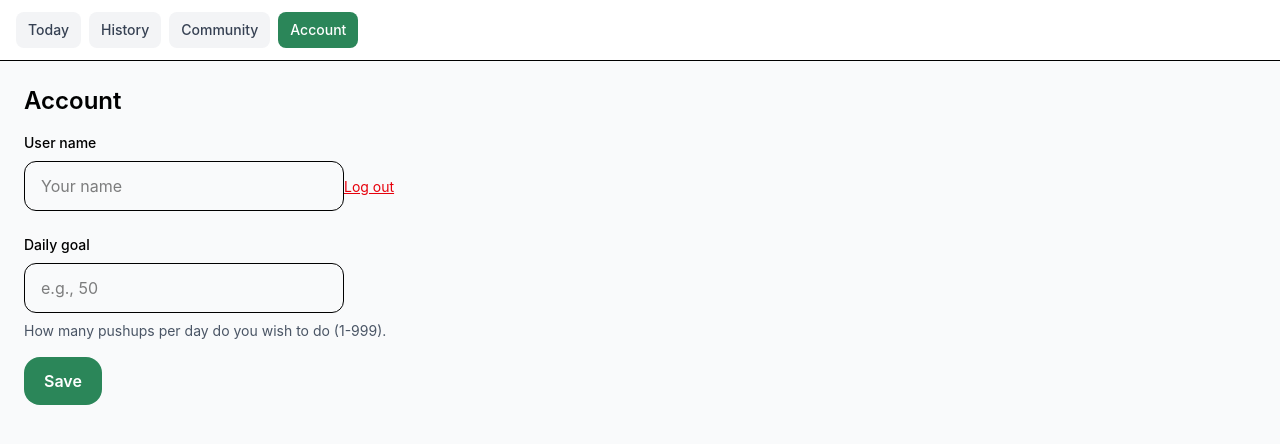
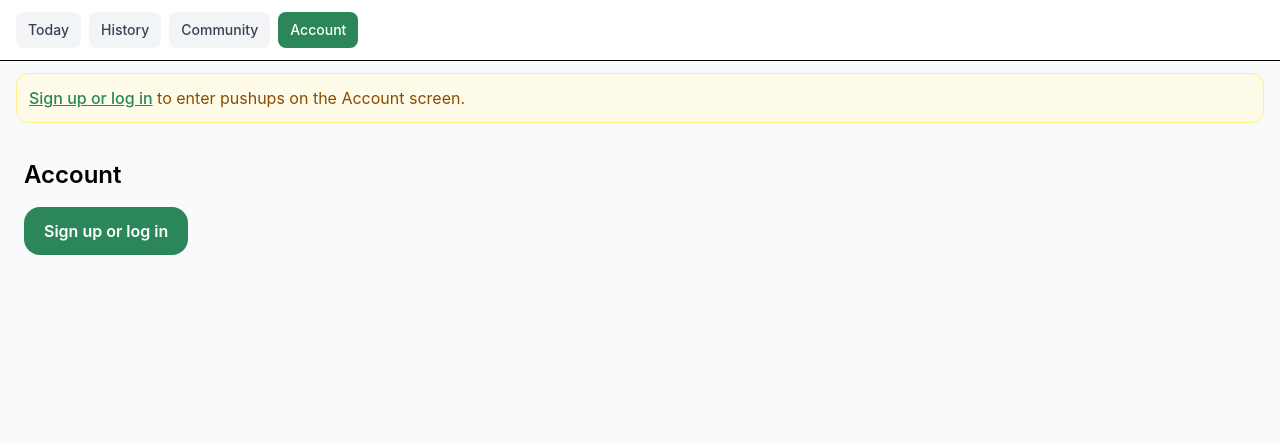
Before and after one commit to a3b7/Bolt-Push, a React (Vite) app: page / in a window 1280 px wide. Both pictures are taken after a click on the button "Account". Shown: the top 444 px of the page. Built offline with nearby package versions, Linux system fonts and the light colour scheme.

Commit message:
feat: add non-authenticated state, make logout possible

```diff
--- a/src/App.tsx
+++ b/src/App.tsx
@@ -1,10 +1,23 @@
-import { useState } from 'react'
+import { useEffect, useState } from 'react'
 import TodayTab from './tabs/Today'
 import HistoryTab from './tabs/History'
 import CommunityTab from './tabs/Community'
 import AccountTab from './tabs/Account'
+import { supabase, startGoogle } from './lib/supabase'
+
+function useAuth() {
+  const [session, setSession] = useState<Awaited<ReturnType<typeof supabase.auth.getSession>>['data']['session'] | null>(null)
+  const [loading, setLoading] = useState(true)
+  useEffect(() => {
+    supabase.auth.getSession().then(({ data }) => { setSession(data.session); setLoading(false) })
+    const { data: sub } = supabase.auth.onAuthStateChange((_e, s) => setSession(s))
+    return () => sub.subscription.unsubscribe()
+  }, [])
+  return { isAuthed: !!session, loading }
+}
 
 export default function App() {
+  const { isAuthed } = useAuth()
   const [tab, setTab] = useState<'today'|'history'|'community'|'account'>('today')
 
   return (
@@ -28,10 +41,20 @@ export default function App() {
         ))}
       </nav>
 
-      {tab === 'today' && <TodayTab />}
+      {/* Non-auth banner as requested */}
+      {!isAuthed && (
+        <div className="mx-4 my-3 rounded-xl border border-yellow-200 bg-yellow-50 text-yellow-800 p-3">
+          <button onClick={() => startGoogle()} className="text-primary underline font-medium">
+            Sign up or log in
+          </button>{' '}
+          to enter pushups on the Account screen.
+        </div>
+      )}
+
+      {tab === 'today' && <TodayTab isAuthed={isAuthed} onAuthClick={startGoogle} />}
       {tab === 'history' && <HistoryTab />}
       {tab === 'community' && <CommunityTab />}
-      {tab === 'account' && <AccountTab />}
+      {tab === 'account' && <AccountTab isAuthed={isAuthed} onAuthClick={startGoogle} />}
     </div>
   )
 }
--- a/src/lib/supabase.ts
+++ b/src/lib/supabase.ts
@@ -1,7 +1,8 @@
 import { createClient } from '@supabase/supabase-js'
 
 export const supabase = createClient(
-import.meta.env.VITE_SUPABASE_URL!, import.meta.env.VITE_SUPABASE_ANON_KEY!
+  import.meta.env.VITE_SUPABASE_URL!,
+  import.meta.env.VITE_SUPABASE_ANON_KEY!
 )
 
 // Helpers for YYYY-MM-DD (local time)
@@ -11,7 +12,15 @@ export function dateKey(d: Date): string {
   const day = String(d.getDate()).padStart(2, '0')
   return `${y}-${m}-${day}`
 }
+export const todayKey = () => dateKey(new Date())
 
-export function todayKey(): string {
-  return dateKey(new Date())
+// Start Google OAuth and force account picker
+export function startGoogle() {
+  return supabase.auth.signInWithOAuth({
+    provider: 'google',
+    options: {
+      queryParams: { prompt: 'select_account' },
+      redirectTo: window.location.origin,
+    },
+  })
 }
--- a/src/tabs/Account.tsx
+++ b/src/tabs/Account.tsx
@@ -1,66 +1,63 @@
 import { useEffect, useState } from 'react'
 import { supabase } from '../lib/supabase'
 
-export default function AccountTab() {
-  const [goal, setGoal] = useState<string>('')   // 1–999
+export default function AccountTab({ isAuthed, onAuthClick }: { isAuthed: boolean; onAuthClick: () => void }) {
+  const [goal, setGoal] = useState<string>('')   // 1-999
   const [name, setName] = useState<string>('')   // display name
   const [saving, setSaving] = useState(false)
 
   useEffect(() => {
+    if (!isAuthed) return
     ;(async () => {
       const { data: userRes } = await supabase.auth.getUser()
       const user = userRes?.user
       if (!user) return
-
       const { data: prof } = await supabase
-        .from('profiles')
-        .select('daily_goal, display_name')
-        .eq('user_id', user.id)
-        .maybeSingle()
-
+        .from('profiles').select('daily_goal, display_name').eq('user_id', user.id).maybeSingle()
       if (prof?.daily_goal) setGoal(String(prof.daily_goal))
       setName(prof?.display_name ?? (user.user_metadata?.full_name ?? user.email ?? ''))
     })()
-  }, [])
+  }, [isAuthed])
 
   async function saveAll() {
-    if (goal === '') {
-      alert('Please enter a daily goal (1-999).')
-      return
-    }
+    if (!isAuthed) return
+    if (goal === '') { alert('Please enter a daily goal (1-999).'); return }
     const n = Number(goal)
-    if (!Number.isInteger(n) || n < 1 || n > 999) {
-      alert('Daily goal must be a whole number between 1 and 999.')
-      return
-    }
+    if (!Number.isInteger(n) || n < 1 || n > 999) { alert('Daily goal must be 1–999.'); return }
     const trimmed = (name ?? '').trim()
-    if (!trimmed) {
-      alert('Please enter a user name.')
-      return
-    }
+    if (!trimmed) { alert('Please enter a user name.'); return }
 
     setSaving(true)
     const { data: userRes } = await supabase.auth.getUser()
     const user = userRes?.user
-    if (!user) {
-      setSaving(false)
-      return
-    }
-
-    const { error } = await supabase.from('profiles').upsert({
-      user_id: user.id,
-      daily_goal: n,
-      display_name: trimmed,
-    })
+    if (!user) { setSaving(false); return }
+    const { error } = await supabase.from('profiles').upsert({ user_id: user.id, daily_goal: n, display_name: trimmed })
     setSaving(false)
     if (error) alert('Could not save.')
   }
 
   async function logOut() {
     await supabase.auth.signOut()
+    // After sign-out, App will render non-auth state; force a hard reload to clear any in-memory state.
     window.location.assign('/')
   }
 
+  // NON-AUTH VIEW
+  if (!isAuthed) {
+    return (
+      <div className="p-6 space-y-4">
+        <h1 className="text-2xl font-semibold">Account</h1>
+        <button
+          className="bg-primary hover:bg-primary/90 text-white font-semibold px-5 py-3 rounded-2xl transition"
+          onClick={onAuthClick}
+        >
+          Sign up or log in
+        </button>
+      </div>
+    )
+  }
+
+  // AUTH VIEW
   return (
     <div className="p-6 space-y-4">
       <h1 className="text-2xl font-semibold">Account</h1>
@@ -74,11 +71,7 @@ export default function AccountTab() {
           onChange={(e) => setName(e.target.value)}
           placeholder="Your name"
         />
-        <button
-          type="button"
-          onClick={logOut}
-          className="text-red-600 text-sm underline mt-1"
-        >
+        <button type="button" onClick={logOut} className="text-red-600 text-sm underline mt-1">
           Log out
         </button>
       </div>
@@ -86,18 +79,13 @@ export default function AccountTab() {
       <div className="space-y-2">
         <label className="block text-sm font-medium">Daily goal</label>
         <input
-          type="number"
-          inputMode="numeric"
-          min={1}
-          max={999}
-          step={1}
-          placeholder="e.g., 50"
+          type="number" inputMode="numeric" min={1} max={999} step={1} placeholder="e.g., 50"
           className="w-full max-w-xs border rounded-xl px-4 py-3 outline-none focus:ring-2 focus:ring-primary/40"
           value={goal}
           onChange={(e) => setGoal(e.target.value)}
         />
         <p className="text-sm text-gray-600">
-          How many pushups per day do you wish to do (1-999).
+          How many pushups per day do you wish to do (1–999).
         </p>
       </div>
 
@@ -106,7 +94,7 @@ export default function AccountTab() {
         onClick={saveAll}
         disabled={saving}
       >
-        {saving ? 'Saving...' : 'Save'}
+        {saving ? 'Saving…' : 'Save'}
       </button>
     </div>
   )
--- a/src/tabs/Today.tsx
+++ b/src/tabs/Today.tsx
@@ -1,80 +1,66 @@
 import { useEffect, useState } from 'react'
 import { supabase, todayKey } from '../lib/supabase'
 
-export default function TodayTab() {
-  const [value, setValue] = useState<string>('0') // shows 0 before entry
+export default function TodayTab({ isAuthed, onAuthClick }: { isAuthed: boolean; onAuthClick: () => void }) {
+  const [value, setValue] = useState<string>('0')
   const [saving, setSaving] = useState(false)
   const [goal, setGoal] = useState<number | null>(null)
 
-  // Load existing entry for today + daily goal
+  // Load today's entry + goal only if authed
   useEffect(() => {
-    (async () => {
-      const { data: userRes } = await supabase.auth.getUser()
-      if (!userRes?.user) return
-
+    if (!isAuthed) return
+    ;(async () => {
       const { data: entry } = await supabase
         .from('pushup_entries')
         .select('count')
         .eq('entry_date', todayKey())
         .maybeSingle()
-
       if (entry?.count != null) setValue(String(entry.count))
 
-      const { data: prof } = await supabase
-        .from('profiles')
-        .select('daily_goal')
-        .eq('user_id', userRes.user.id)
-        .maybeSingle()
+      const { data: userRes } = await supabase.auth.getUser()
+      if (userRes?.user) {
+        const { data: prof } = await supabase
+          .from('profiles').select('daily_goal').eq('user_id', userRes.user.id).maybeSingle()
+        if (prof?.daily_goal) setGoal(prof.daily_goal)
+      }
+    })()
+  }, [isAuthed])
 
-      if (prof?.daily_goal) setGoal(prof.daily_goal)
-    })()
-  }, [])
-
-  const onFocus = () => {
-    if (value === '0') setValue('')
-  }
-  const onBlur = () => {
-    if (value === '') setValue('0')
-  }
+  const onFocus = () => { if (value === '0') setValue('') }
+  const onBlur = () => { if (value === '') setValue('0') }
 
   const onSave = async () => {
+    if (!isAuthed) return
     const n = Number(value)
-    if (!Number.isFinite(n) || n < 0 || !Number.isInteger(n)) {
-      alert('Please enter a whole number (0 or more).')
-      return
-    }
+    if (!Number.isFinite(n) || n < 0 || !Number.isInteger(n)) { alert('Please enter a whole number (0 or more).'); return }
     setSaving(true)
     const { data: userRes } = await supabase.auth.getUser()
     const user = userRes?.user
     if (!user) { setSaving(false); return }
-
-    const { error } = await supabase
-      .from('pushup_entries')
-      .upsert({ user_id: user.id, entry_date: todayKey(), count: n })
-      .select()
+    const { error } = await supabase.from('pushup_entries').upsert({
+      user_id: user.id, entry_date: todayKey(), count: n
+    })
     setSaving(false)
-    if (error) {
-      alert('Could not save today’s push-ups.')
-    } else {
-      // optional: show a toast
-    }
+    if (error) alert('Could not save today’s push-ups.')
   }
 
   return (
     <div className="p-6 space-y-4">
       <h1 className="text-2xl font-semibold">My pushups today</h1>
 
+      {!isAuthed && (
+        <p className="text-sm text-gray-700">
+          <button onClick={onAuthClick} className="text-primary underline font-medium">Sign up or log in</button>
+          {' '}to enter pushups on the Account screen.
+        </p>
+      )}
+
       <div className="space-y-2">
         <input
-          type="number"
-          inputMode="numeric"
-          min={0}
-          step={1}
+          type="number" inputMode="numeric" min={0} step={1}
           className="w-full max-w-xs border rounded-xl px-4 py-3 outline-none focus:ring-2 focus:ring-primary/40"
-          value={value}
-          onFocus={onFocus}
-          onBlur={onBlur}
-          onChange={(e) => setValue(e.target.value)}
+          value={value} onFocus={onFocus} onBlur={onBlur} onChange={(e) => setValue(e.target.value)}
+          disabled={!isAuthed}
         />
         <p className="text-sm text-gray-600">
           Enter how many push-ups you did today{goal ? ` — your goal is ${goal}/day.` : '.'}
@@ -82,9 +68,9 @@ export default function TodayTab() {
       </div>
 
       <button
-        className="bg-primary hover:bg-primary/90 text-white font-semibold px-5 py-3 rounded-2xl transition disabled:opacity-60"
+        className="bg-primary text-white font-semibold px-5 py-3 rounded-2xl transition disabled:opacity-60"
         onClick={onSave}
-        disabled={saving}
+        disabled={!isAuthed || saving}
       >
         {saving ? 'Saving…' : 'Save'}
       </button>
```
